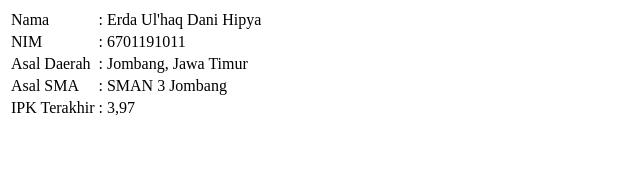
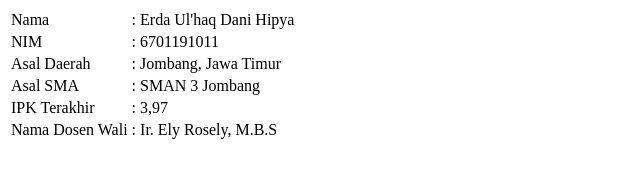
Before and after one commit to erdaulhaqdani/6701191011-assessment1pabw, a plain HTML site: page index.html in a window 1280 px wide. Shown: the whole page, without its empty margins (0-640 px from the left). Drawn offline with Linux system fonts and the light colour scheme.

Commit message:
commit4-[6701191011]

```diff
--- a/index.html
+++ b/index.html
@@ -31,6 +31,11 @@
         <td>:</td>
         <td>3,97</td>
     </tr>
+    <tr>
+        <td>Nama Dosen Wali</td>
+        <td>:</td>
+        <td>Ir. Ely Rosely, M.B.S</td>
+    </tr>
 </table>
 </body>
 </html>
```
Also changed, not shown: about.html (added, +10 -0 lines).
